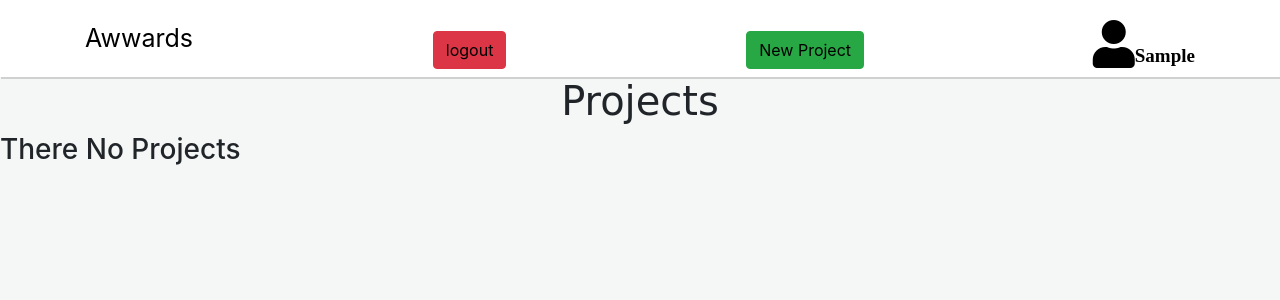
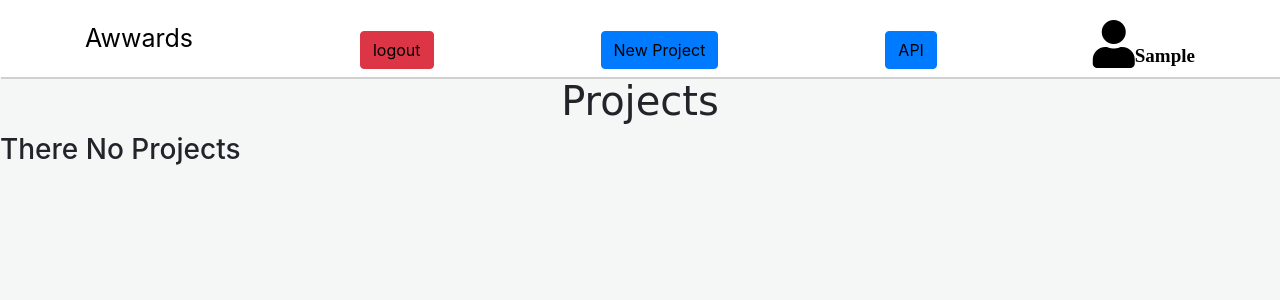
Before and after one commit to njoroge33/awards, a Django app: page /home/ in a window 1280 px wide. Shown: the top 300 px of the page. Run offline with Django 3.2, Linux system fonts and the light colour scheme; the visitor is signed in with stand-in values (Sample User, id 1); data that the repository does not hold is empty; some libraries are stand-ins or nearby versions.

Commit message:
provide liinks to the apis

```diff
--- a/awardapp/templates/navbar.html
+++ b/awardapp/templates/navbar.html
@@ -7,7 +7,8 @@
       {% if user.is_authenticated %}
       <a href="{%url 'logout'%}" class="btn btn-danger float-right"
         style="margin-top:2%;margin-left: 1%;">logout</a>
-      <a href="{%url 'new_project'%}" class="btn btn-success float-right" style="margin-top:2%;margin-left: 1%;">New Project</a>
+      <a href="{%url 'new_project'%}" class="btn btn-primary float-right" style="margin-top:2%;margin-left: 1%;">New Project</a>
+      <a  href="{%url 'api'%}" class="btn btn-primary float-right" style="margin-top:2%;margin-left: 1%;">API</a>
 
       {%if user.profile.profile_photo%}
       <div class="float-right pic">
--- a/awardapp/urls.py
+++ b/awardapp/urls.py
@@ -13,9 +13,10 @@ urlpatterns = [
     re_path(r'^newproject/', views.new_project, name='new_project'),
     re_path(r'^profile/', views.profile, name='profile'),
     re_path(r'^updateprofile/', views.update_profile, name='update_profile'),
-    re_path(r'^api/project/', views.ProjectList.as_view()),
+    re_path(r'^api/projects/', views.ProjectList.as_view(), name='projects'),
     re_path(r'^api/rest-auth/', include('rest_auth.urls')),
-    re_path(r'^api/profile/', views.ProfileList.as_view()),
+    re_path(r'^api/profiles/', views.ProfileList.as_view(), name='profiles'),
+    re_path(r'^api/', views.api, name='api'),
 ]
 if settings.DEBUG:
     urlpatterns+= static(settings.MEDIA_URL, document_root = settings.MEDIA_ROOT)
--- a/awardapp/views.py
+++ b/awardapp/views.py
@@ -87,3 +87,7 @@ class ProfileList(generics.ListAPIView):
             serializer.save()
             return Response(serializer.data, status=status.HTTP_201_CREATED)
         return Response(serializer.errors, status=status.HTTP_400_BAD_REQUEST)
+
+def api(request):
+
+    return render(request, 'api.html')
```
Also changed, not shown: awardapp/templates/api.html (added, +9 -0 lines).
